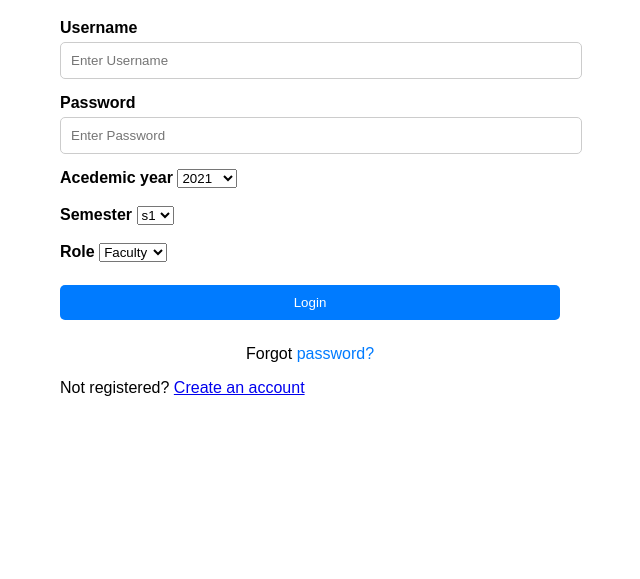
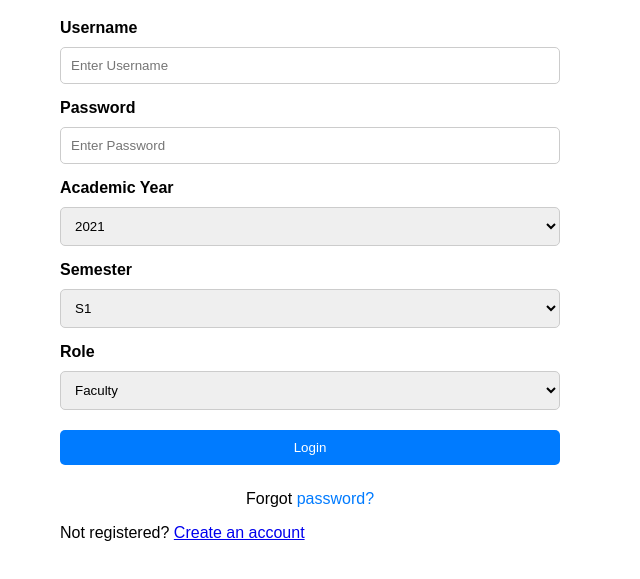
Before and after one commit to Nknandhana/register, a plain HTML site: page index.html in a window 1280 px wide. Shown: the part 61-640 px from the top of the page, without its empty margins (330-970 px from the left). Drawn offline with Linux system fonts and the light colour scheme.

Commit message:
index.html

```diff
--- a/index.html
+++ b/index.html
@@ -3,26 +3,33 @@
 <head>
     <meta charset="UTF-8">
     <meta name="viewport" content="width=device-width, initial-scale=1.0">
-    <title>Bootstrap Form</title>
+    <title>Login Form</title>
     <style>
+
         .container {
             margin: auto;
             width: 500px;
             max-width: 90%;
             font-family: Arial, sans-serif;
         }
+
+
         .container h1 {
             text-align: center;
         }
         .container label {
             font-weight: bold;
+            display: block;
+            margin-bottom: 5px;
         }
-        .container input {
+
+        .container input, .container select {
             width: 100%;
             padding: 10px;
             margin: 5px 0 15px;
             border: 1px solid #ccc;
             border-radius: 5px;
+            box-sizing: border-box;
         }
         .container input[type="submit"] {
             background-color: #007BFF;
@@ -30,18 +37,23 @@
             border: none;
             cursor: pointer;
         }
+
         .container input[type="submit"]:hover {
             background-color: #0056b3;
         }
+
+
         .container .psw, .container .register {
             display: block;
             text-align: center;
             margin-top: 10px;
         }
+
         .container .psw a, .container .register a {
             color: #007BFF;
             text-decoration: none;
         }
+
         .container .psw a:hover, .container .register a:hover {
             text-decoration: underline;
         }
@@ -56,47 +68,36 @@
 
             <label for="psw">Password</label>
             <input type="password" id="psw" placeholder="Enter Password" name="psw" required>
-            <div>
 
-            <label for="Acedemic year">Acedemic year</label>
-                <select name="Acedemic year" id="Acedemic year">
+            <label for="academic_year">Academic Year</label>
+            <select name="academic_year" id="academic_year" required>
                 <option value="2021">2021</option>
                 <option value="2022">2022</option>
                 <option value="2023">2023</option>
-                    <option value="others">others</option>
+                <option value="2024">2024</option>
+                <option value="2025">2025</option>
+                <option value="2026">2026</option>
             </select>
-                  <br><br>
-</div>
 
-<div>
             <label for="semester">Semester</label>
-            <select name="semester" id="semester">
-                <option value="s1">s1</option>
-                <option value="s2">s2</option>
-                <option value="s3">s3</option>
-                <option value="s4">s4</option>
+            <select name="semester" id="semester" required>
+                <option value="s1">S1</option>
+                <option value="s2">S2</option>
+                <option value="s3">S3</option>
+                <option value="s4">S4</option>
             </select>
-              <br><br>
-</div>
-            <div>
+
             <label for="role">Role</label>
-            <select name="role" id="role">
+            <select name="role" id="role" required>
                 <option value="Faculty">Faculty</option>
-                <option value="students">Student</option>
+                <option value="Student">Student</option>
                 <option value="HOD">HOD</option>
             </select>
-              <br><br>
-</div>
+
             <input type="submit" value="Login" name="Login">
-            <script src="script.js"></script>
 
             <div class="psw">Forgot <a href="#">password?</a></div>
             <p>Not registered? <a href="register.html">Create an account</a></p>
-    </div>
-
-
-</div>
-
         </form>
     </div>
 </body>
```
Lines whose indentation alone changed are shown as unchanged.
